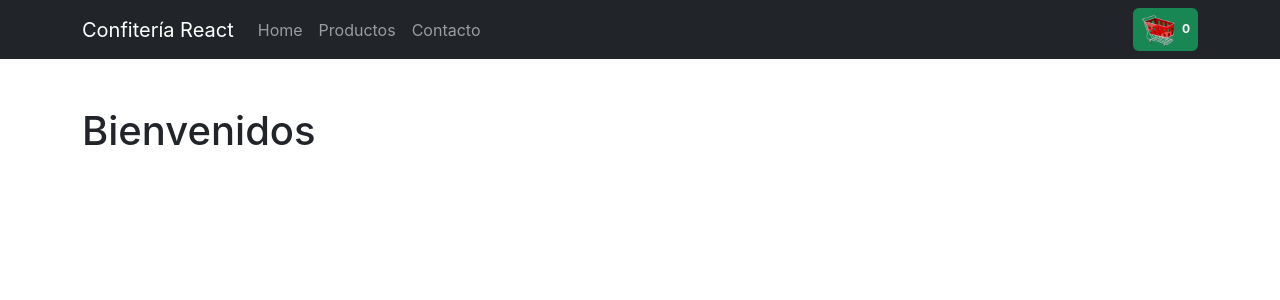
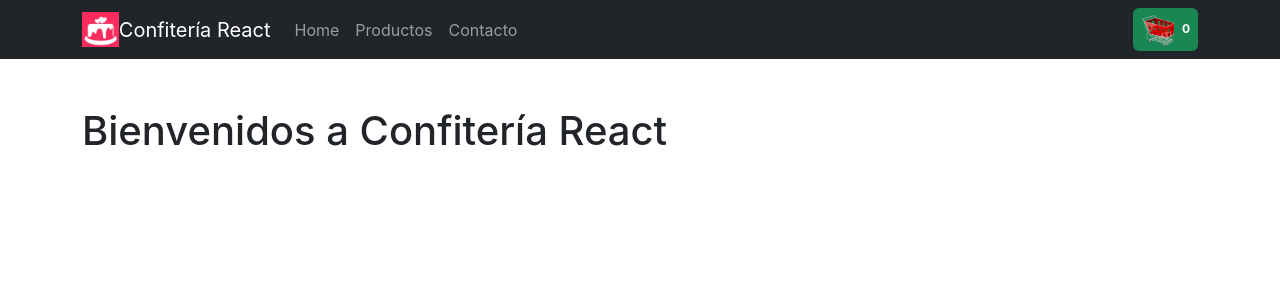
Before and after one commit to RLunaGHub/Confiteria-React, a React (Create React App) app: page / in a window 1280 px wide. Shown: the top 300 px of the page. Built offline with nearby package versions, Linux system fonts and the light colour scheme.

Commit message:
PreEntrega1Luna

```diff
--- a/src/App.js
+++ b/src/App.js
@@ -6,7 +6,7 @@ function App() {
   return (
     <>
     <NavBar />
-    <ItemListContainer greeting= "Bienvenidos" />
+    <ItemListContainer greeting= "Bienvenidos a Confitería React" />
     </>
     );
 }
--- a/src/components/NavBar/NavBar.jsx
+++ b/src/components/NavBar/NavBar.jsx
@@ -2,17 +2,31 @@ import Container from 'react-bootstrap/Container';
 import Nav from 'react-bootstrap/Nav';
 import Navbar from 'react-bootstrap/Navbar';
 
+
+
+
+
 import { CartWidget } from "../CartWidget/CartWidget"
+import logo from "./assets/logo.jpg"
+
+const stylesLogo = {
+    img: {
+        height: 35
+    }
+
+}
+
 export const NavBar  = () => {
     return (
         <header>
     <Navbar bg="dark" variant="dark">
     <Container>
-      <Navbar.Brand href="#home">Confitería React</Navbar.Brand>
+       <img src={logo} alt="Imagen de logo forma de torta" style={stylesLogo.img} />
+        <Navbar.Brand href="#home">Confitería React</Navbar.Brand>
       <Nav className="me-auto">
         <Nav.Link href="#">Home</Nav.Link>
         <Nav.Link href="#">Productos</Nav.Link>
-        <Nav.Link href="#pricing">Contacto</Nav.Link>
+        <Nav.Link href="#">Contacto</Nav.Link>
       </Nav>
       <CartWidget />
     </Container>
```
Also changed, not shown: src/components/NavBar/assets/logo.jpg (added).
